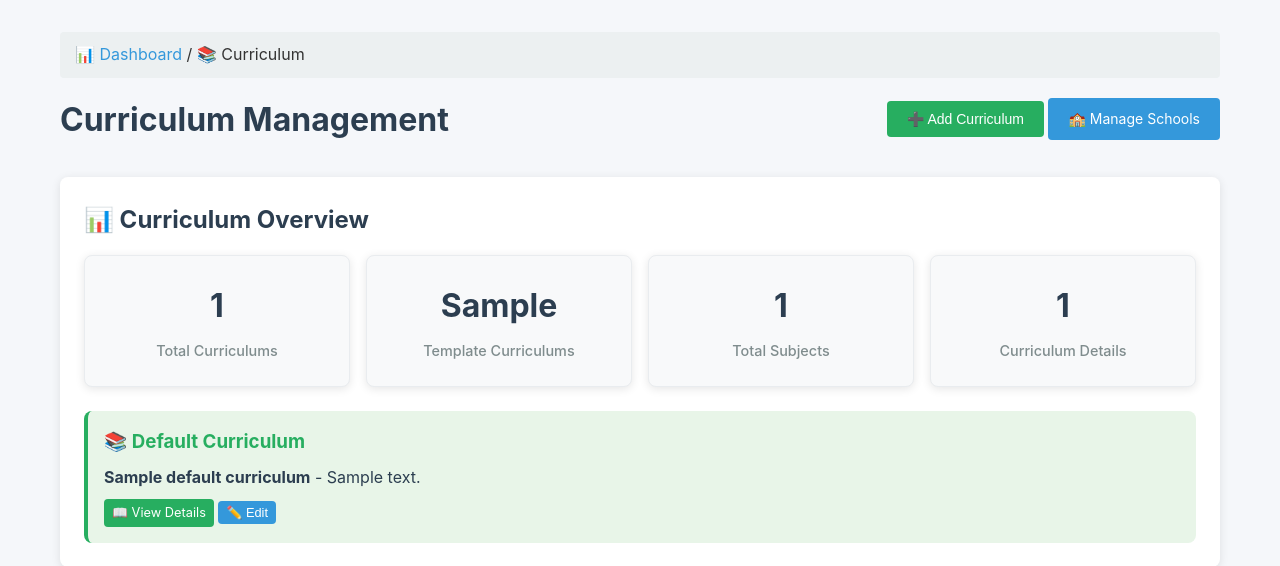
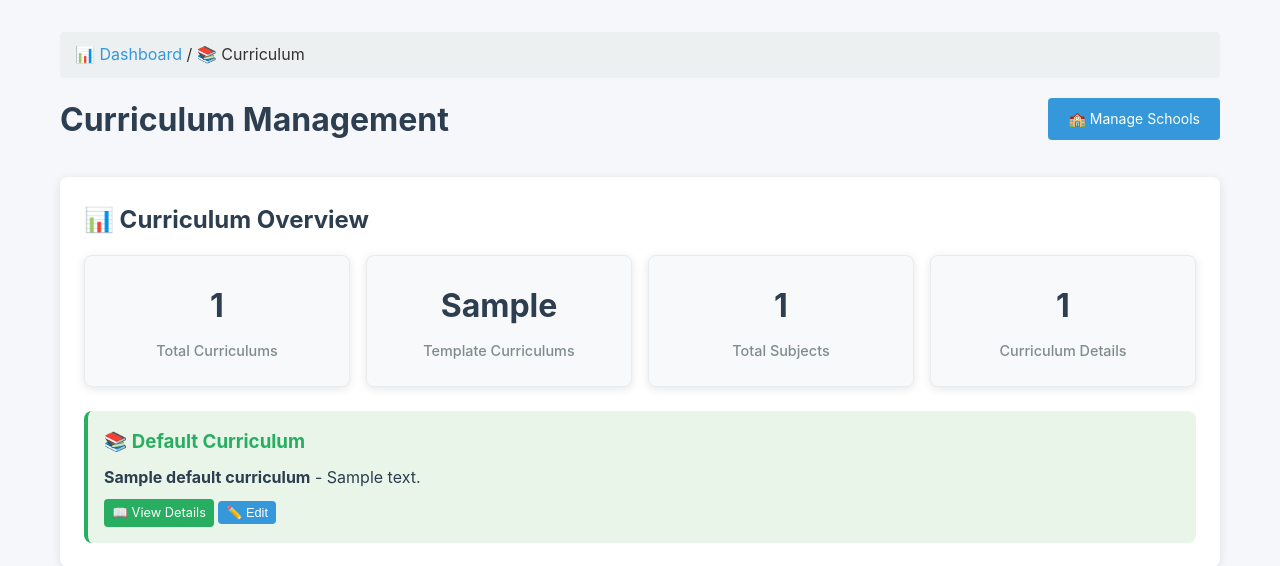
Before and after one commit to henrikthome-arch/ai-tutor, a Flask app: template ai-tutor/frontend/templates/curriculum.html in a window 1280 px wide. Shown: the top 566 px of the page. Run offline with Flask 3, Linux system fonts and the light colour scheme; the template is opened without the code that fills it: most values are stand-ins (such as "Sample title", 1, 10 or a date in 2020); parts of the project's set-up code (start-up, migrations or seed data) failed here and were passed over.

Commit message:
FIX Template Routing Issues: Resolve admin interface template problems
 FIX Problem 1: Remove disabled Add Curriculum buttons with placeholder alerts
  from curriculum.html since curriculum creation routes are not yet implemented

 FIX Problem 2: Fix blueprint route references in edit_curriculum_basic.html -
  add missing 'main.' prefix to admin_dashboard, admin_curriculum, and
  curriculum_details routes to resolve URL building errors

 FIX Problem 3: Replace broken 'Add First Student' button in students.html
  with helpful text directing users to the functioning 'Add Student' button

Resolves three template routing issues identified during user testing of the
admin interface after the PostgreSQL constraint violation fixes

```diff
--- a/ai-tutor/frontend/templates/curriculum.html
+++ b/ai-tutor/frontend/templates/curriculum.html
@@ -11,10 +11,7 @@
 <div style="display: flex; justify-content: space-between; align-items: center; margin-bottom: 2rem;">
     <h1 style="color: #2c3e50;">Curriculum Management</h1>
     <div>
-        <!-- TODO: Add curriculum creation route -->
-        <button class="btn btn-success" onclick="alert('Add curriculum functionality coming soon!')" disabled>
-            ➕ Add Curriculum
-        </button>
+        <!-- Add curriculum functionality not yet implemented -->
         <a href="{{ url_for('main.admin_schools') }}" class="btn" style="background: #3498db;">
             🏫 Manage Schools
         </a>
@@ -149,10 +146,9 @@
         <p style="color: #7f8c8d; font-size: 0.9rem;">
             Start by running the database seeding to create default curriculums, or add a new curriculum manually.
         </p>
-        <!-- TODO: Add curriculum creation route -->
-        <button class="btn btn-success" onclick="alert('Add curriculum functionality coming soon!')" disabled>
-            ➕ Add First Curriculum
-        </button>
+        <p style="color: #7f8c8d; text-align: center;">
+            Create your first curriculum by using the database reset function with Cambridge Primary 2025 template.
+        </p>
     </div>
     {% endif %}
 </div>
--- a/ai-tutor/frontend/templates/students.html
+++ b/ai-tutor/frontend/templates/students.html
@@ -122,9 +122,9 @@
             <div style="font-size: 3rem; margin-bottom: 1rem;">👥</div>
             <h3>No Students Found</h3>
             <p>Start by adding your first student to the system.</p>
-            <button class="btn btn-success" style="margin-top: 1rem;" onclick="alert('Add student functionality coming in Phase 2!')">
-                ➕ Add First Student
-            </button>
+            <p style="color: #7f8c8d; text-align: center; margin-top: 1rem;">
+                Use the "Add Student" button in the top right to create your first student.
+            </p>
         </div>
     {% endif %}
 </div>
```
Also changed, not shown: ai-tutor/frontend/templates/edit_curriculum_basic.html (+5 -5 lines).
